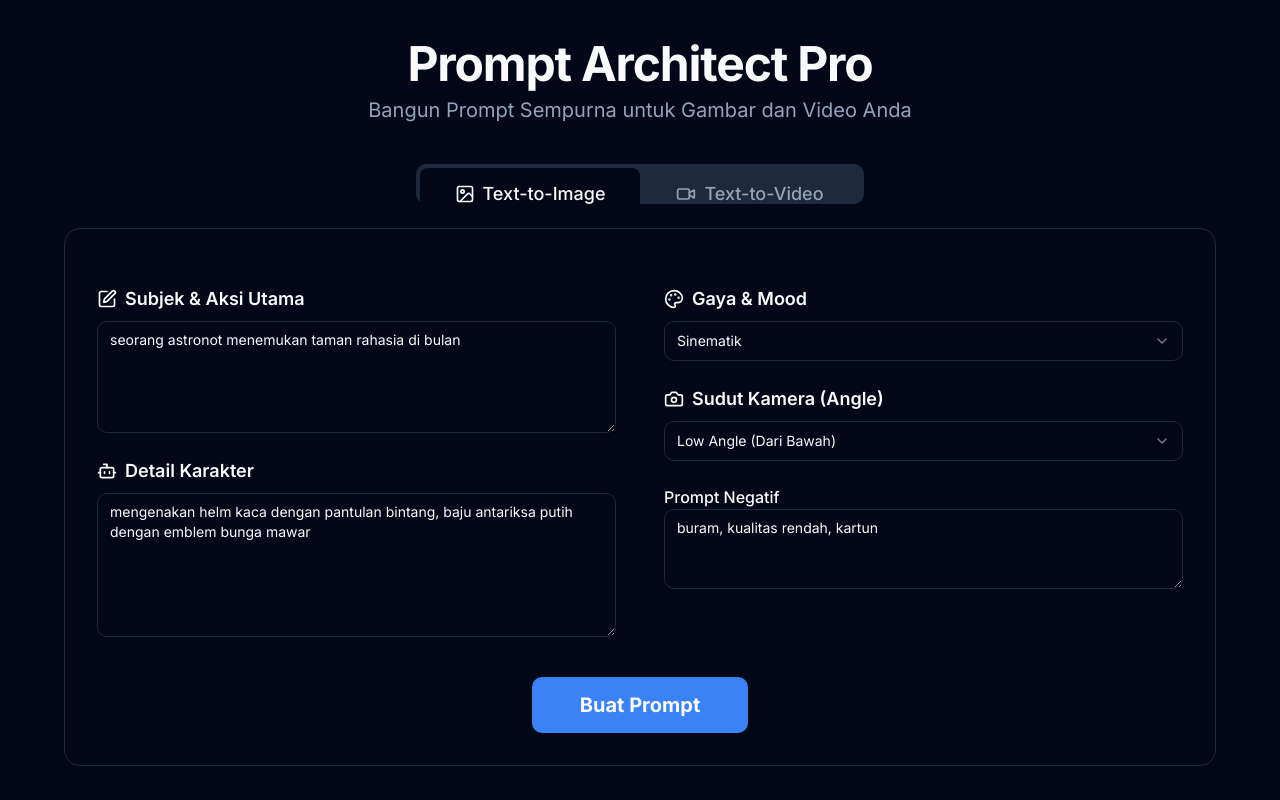
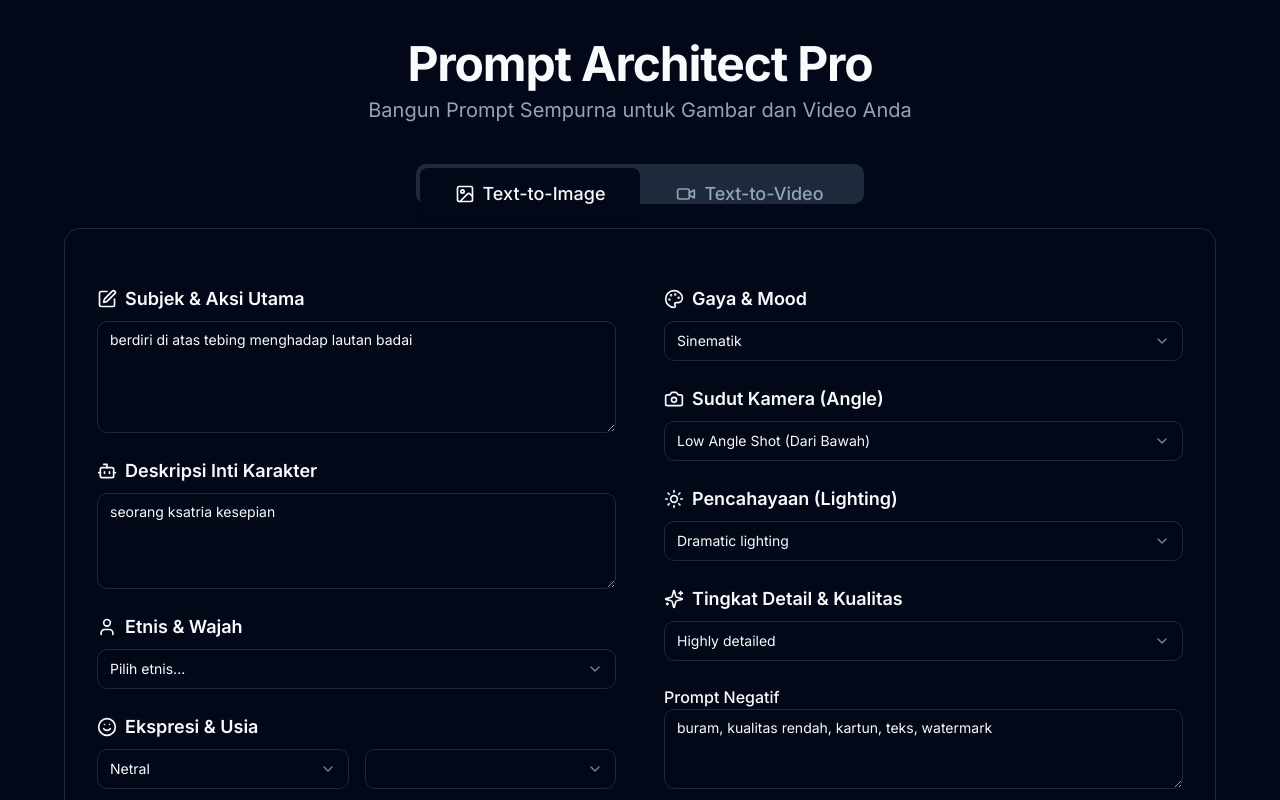
Before and after one commit to wiradipraja/prompt-architect-pro, a Next.js app: page / in a window 1280 px wide. Shown: the top 800 px of the page. Built offline with nearby package versions, Linux system fonts and the light colour scheme.

Commit message:
Update page.tsx

```diff
--- a/app/page.tsx
+++ b/app/page.tsx
@@ -7,66 +7,162 @@ import { Label } from "@/components/ui/label";
 import { Select, SelectContent, SelectItem, SelectTrigger, SelectValue } from "@/components/ui/select";
 import { Textarea } from "@/components/ui/textarea";
 import { Tabs, TabsContent, TabsList, TabsTrigger } from "@/components/ui/tabs";
-import { Image as ImageIcon, Video as VideoIcon, PenSquare, Camera, Palette, Bot, Copy, Check } from "lucide-react";
+// Impor ikon-ikon baru
+import { Image as ImageIcon, Video as VideoIcon, PenSquare, Camera, Palette, Bot, Copy, Check, Sparkles, Sun, Film, Wind, Smile, User, Shirt, Upload } from "lucide-react";
 
 export default function ArchitectPro() {
   const [activeTab, setActiveTab] = useState("image");
 
-  // State untuk input
-  const [subject, setSubject] = useState("seorang astronot menemukan taman rahasia di bulan");
-  const [characterDetails, setCharacterDetails] = useState("mengenakan helm kaca dengan pantulan bintang, baju antariksa putih dengan emblem bunga mawar");
+  // === STATE UNTUK INPUT ===
+  // State Umum
+  const [subject, setSubject] = useState("berdiri di atas tebing menghadap lautan badai");
   const [style, setStyle] = useState("Sinematik");
-  const [angle, setAngle] = useState("Low Angle");
-  const [dialogue, setDialogue] = useState("Aku tidak percaya ini... setelah sekian lama.");
-  const [negativePrompt, setNegativePrompt] = useState("buram, kualitas rendah, kartun");
+  const [angle, setAngle] = useState("Low Angle Shot");
+  const [negativePrompt, setNegativePrompt] = useState("buram, kualitas rendah, kartun, teks, watermark");
 
-  // State BARU untuk output dan tombol salin
+  // State Deskripsi Karakter
+  const [characterDetails, setCharacterDetails] = useState("seorang ksatria kesepian");
+  const [facialDescription, setFacialDescription] = useState(""); // Default kosong = tidak dipilih
+  const [ageRange, setAgeRange] = useState("Dewasa Muda (20-30)");
+  const [outfit, setOutfit] = useState(""); // Default kosong = tidak dipilih
+  const [expression, setExpression] = useState("Netral");
+
+  // State Khusus Gambar
+  const [lighting, setLighting] = useState("Dramatic lighting");
+  const [detailLevel, setDetailLevel] = useState("Highly detailed");
+
+  // State Khusus Video
+  const [motion, setMotion] = useState("Static shot");
+  const [filmQuality, setFilmQuality] = useState("Shot on 35mm film");
+  const [dialogue, setDialogue] = useState("");
+
+  // State untuk Output
   const [generatedPrompt, setGeneratedPrompt] = useState("");
   const [copyButtonText, setCopyButtonText] = useState("Salin");
 
   const handleGenerate = () => {
-    // Merakit prompt
-    let finalPrompt = `${characterDetails}, ${subject}, dengan gaya ${style}, dilihat dari sudut pandang ${angle}. --no ${negativePrompt}`;
+    // Merakit prompt dengan cerdas, mengabaikan field yang kosong
+    const characterParts = [
+      characterDetails,
+      facialDescription,
+      ageRange,
+      expression,
+      outfit,
+    ].filter(part => part); // .filter(part => part) akan menghapus string kosong
 
-    if (activeTab === 'video') {
-        finalPrompt = `VIDEO: ${finalPrompt} | DIALOG: "${dialogue}"`;
+    const basePrompt = [
+      characterParts.join(', '),
+      subject,
+      style,
+      angle
+    ].filter(part => part).join(', ');
+
+    let finalPrompt = "";
+
+    if (activeTab === 'image') {
+      const imageSpecificParts = [lighting, detailLevel];
+      finalPrompt = [basePrompt, ...imageSpecificParts, `--no ${negativePrompt}`].filter(part => part).join(', ');
+    } else { // untuk video
+      const videoSpecificParts = [motion, filmQuality];
+      const visualPrompt = [basePrompt, ...videoSpecificParts].filter(part => part).join(', ');
+
+      if (dialogue) {
+        finalPrompt = `VIDEO: ${visualPrompt} --no ${negativePrompt} | DIALOG: "${dialogue}"`;
+      } else {
+        finalPrompt = `VIDEO: ${visualPrompt} --no ${negativePrompt}`;
+      }
     }
 
-    // Menampilkan hasil di halaman
     setGeneratedPrompt(finalPrompt);
-    setCopyButtonText("Salin"); // Reset tombol salin setiap kali generate baru
+    setCopyButtonText("Salin");
   };
 
   const handleCopy = () => {
     if (!generatedPrompt) return;
     navigator.clipboard.writeText(generatedPrompt);
     setCopyButtonText("Tersalin!");
-    setTimeout(() => {
-      setCopyButtonText("Salin");
-    }, 2000); // Reset setelah 2 detik
+    setTimeout(() => { setCopyButtonText("Salin"); }, 2000);
   };
 
   const renderFormContent = () => (
     <div className="grid grid-cols-1 md:grid-cols-2 gap-x-12 gap-y-8 mt-6">
-      {/* ... (Konten form tetap sama seperti sebelumnya, tidak perlu diubah) ... */}
+      {/* Kolom Kiri: Input Kreatif */}
       <div className="space-y-6">
         <div>
           <Label htmlFor="subject" className="text-lg font-semibold flex items-center gap-2 mb-2"><PenSquare className="w-5 h-5" /> Subjek & Aksi Utama</Label>
           <Textarea id="subject" value={subject} onChange={(e) => setSubject(e.target.value)} placeholder="Apa inti dari adegan ini?" className="h-28" />
         </div>
         <div>
-          <Label htmlFor="character" className="text-lg font-semibold flex items-center gap-2 mb-2"><Bot className="w-5 h-5" /> Detail Karakter</Label>
-          <Textarea id="character" value={characterDetails} onChange={(e) => setCharacterDetails(e.target.value)} placeholder="Jelaskan karakter secara detail..." className="h-36" />
+          <Label htmlFor="character" className="text-lg font-semibold flex items-center gap-2 mb-2"><Bot className="w-5 h-5" /> Deskripsi Inti Karakter</Label>
+          <Textarea id="character" value={characterDetails} onChange={(e) => setCharacterDetails(e.target.value)} placeholder="Jelaskan karakter secara umum..." className="h-24" />
         </div>
-        {activeTab === 'video' && (
-          <div>
-            <Label htmlFor="dialogue" className="text-lg font-semibold flex items-center gap-2 mb-2"><VideoIcon className="w-5 h-5 text-blue-400" /> Naskah Dialog</Label>
-            <Textarea id="dialogue" value={dialogue} onChange={(e) => setDialogue(e.target.value)} placeholder="Tuliskan dialog yang akan diucapkan..." className="h-24" />
+        {/* === FIELD KARAKTER BARU === */}
+        <div>
+          <Label className="text-lg font-semibold flex items-center gap-2 mb-2"><User className="w-5 h-5" /> Etnis & Wajah</Label>
+          <Select value={facialDescription} onValueChange={setFacialDescription}><SelectTrigger><SelectValue placeholder="Pilih etnis..." /></SelectTrigger>
+            <SelectContent>
+              <SelectItem value="">Tidak ada yang dipilih</SelectItem>
+              <SelectItem value="Arabian">Arabian</SelectItem>
+              <SelectItem value="Asian (East)">Asian (Timur)</SelectItem>
+              <SelectItem value="Asian (South)">Asian (Selatan)</SelectItem>
+              <SelectItem value="African">African</SelectItem>
+              <SelectItem value="Caucasian">Caucasian</SelectItem>
+              <SelectItem value="Hispanic/Latino">Hispanic/Latino</SelectItem>
+              <SelectItem value="Native American">Native American</SelectItem>
+            </SelectContent>
+          </Select>
+        </div>
+        <div>
+          <Label className="text-lg font-semibold flex items-center gap-2 mb-2"><Smile className="w-5 h-5" /> Ekspresi & Usia</Label>
+          <div className="flex gap-4">
+            <Select value={expression} onValueChange={setExpression}><SelectTrigger><SelectValue placeholder="Pilih ekspresi..." /></SelectTrigger>
+              <SelectContent>
+                <SelectItem value="Netral">Netral</SelectItem>
+                <SelectItem value="Senyum bahagia">Senyum bahagia</SelectItem>
+                <SelectItem value="Tertawa">Tertawa</SelectItem>
+                <SelectItem value="Sedih, menangis">Sedih, menangis</SelectItem>
+                <SelectItem value="Marah, berteriak">Marah, berteriak</SelectItem>
+                <SelectItem value="Terkejut">Terkejut</SelectItem>
+                <SelectItem value="Fokus, serius">Fokus, serius</SelectItem>
+              </SelectContent>
+            </Select>
+            <Select value={ageRange} onValueChange={setAgeRange}><SelectTrigger><SelectValue placeholder="Pilih usia..." /></SelectTrigger>
+              <SelectContent>
+                <SelectItem value="Bayi">Bayi (0-2 thn)</SelectItem>
+                <SelectItem value="Anak-anak">Anak-anak (3-12 thn)</SelectItem>
+                <SelectItem value="Remaja">Remaja (13-19 thn)</SelectItem>
+                <SelectItem value="Dewasa Muda">Dewasa Muda (20-30 thn)</SelectItem>
+                <SelectItem value="Dewasa">Dewasa (31-50 thn)</SelectItem>
+                <SelectItem value="Paruh Baya">Paruh Baya (51-65 thn)</SelectItem>
+                <SelectItem value="Lansia">Lansia (65+ thn)</SelectItem>
+              </SelectContent>
+            </Select>
           </div>
-        )}
+        </div>
+        <div>
+          <Label className="text-lg font-semibold flex items-center gap-2 mb-2"><Shirt className="w-5 h-5" /> Pakaian (Outfit)</Label>
+          <Select value={outfit} onValueChange={setOutfit}><SelectTrigger><SelectValue placeholder="Pilih pakaian..." /></SelectTrigger>
+            <SelectContent>
+              <SelectItem value="">Tidak ada yang dipilih</SelectItem>
+              <SelectItem value="Pakaian formal, jas, gaun">Pakaian Formal (Jas, Gaun)</SelectItem>
+              <SelectItem value="Pakaian kasual, t-shirt, jeans">Pakaian Kasual (T-shirt, Jeans)</SelectItem>
+              <SelectItem value="Pakaian olahraga">Pakaian Olahraga</SelectItem>
+              <SelectItem value="Pakaian seksi, lingerie">Pakaian Seksi (Lingerie)</SelectItem>
+              <SelectItem value="Baju zirah abad pertengahan">Baju Zirah Abad Pertengahan</SelectItem>
+              <SelectItem value="Pakaian fiksi ilmiah, futuristik">Pakaian Fiksi Ilmiah</SelectItem>
+              <SelectItem value="Pakaian vintage, retro">Pakaian Vintage / Retro</SelectItem>
+              <SelectItem value="Pakaian gotik, punk">Pakaian Gotik / Punk</SelectItem>
+            </SelectContent>
+          </Select>
+        </div>
       </div>
+
+      {/* Kolom Kanan: Pengaturan Teknis */}
       <div className="space-y-6">
-        <div>
+        {/* ... (Konten kolom kanan yang sudah ada + tambahan baru) ... */}
+        {/* ... (Gaya & Mood, Sudut Kamera) ... */}
+        {/* ... (Render kondisional untuk Gambar & Video) ... */}
+         <div>
           <Label className="text-lg font-semibold flex items-center gap-2 mb-2"><Palette className="w-5 h-5" /> Gaya & Mood</Label>
           <Select value={style} onValueChange={setStyle}><SelectTrigger><SelectValue placeholder="Pilih gaya..." /></SelectTrigger>
             <SelectContent>
@@ -82,14 +178,76 @@ export default function ArchitectPro() {
           <Label className="text-lg font-semibold flex items-center gap-2 mb-2"><Camera className="w-5 h-5" /> Sudut Kamera (Angle)</Label>
           <Select value={angle} onValueChange={setAngle}><SelectTrigger><SelectValue placeholder="Pilih sudut pandang..." /></SelectTrigger>
             <SelectContent>
-              <SelectItem value="High Angle">High Angle (Dari Atas)</SelectItem>
-              <SelectItem value="Eye-Level">Eye-Level (Sejajar Mata)</SelectItem>
-              <SelectItem value="Low Angle">Low Angle (Dari Bawah)</SelectItem>
+              <SelectItem value="Eye-Level Shot">Eye-Level Shot (Sejajar Mata)</SelectItem>
+              <SelectItem value="Low Angle Shot">Low Angle Shot (Dari Bawah)</SelectItem>
+              <SelectItem value="High Angle Shot">High Angle Shot (Dari Atas)</SelectItem>
+              <SelectItem value="POV">POV (Point of View)</SelectItem>
+              <SelectItem value="Selfie Shot">Selfie Foto / Vlogger</SelectItem>
               <SelectItem value="Dutch Angle">Dutch Angle (Miring)</SelectItem>
               <SelectItem value="Top-down View">Top-down View (Tegak Lurus)</SelectItem>
             </SelectContent>
           </Select>
         </div>
+
+        {activeTab === 'image' && (
+          <>
+            <div>
+              <Label className="text-lg font-semibold flex items-center gap-2 mb-2"><Sun className="w-5 h-5" /> Pencahayaan (Lighting)</Label>
+              <Select value={lighting} onValueChange={setLighting}><SelectTrigger><SelectValue placeholder="Pilih pencahayaan..." /></SelectTrigger>
+                <SelectContent>
+                  <SelectItem value="Cinematic lighting">Cinematic lighting</SelectItem>
+                  <SelectItem value="Dramatic lighting">Dramatic lighting</SelectItem>
+                  <SelectItem value="Golden hour">Golden hour</SelectItem>
+                  <SelectItem value="Soft light">Soft light</SelectItem>
+                  <SelectItem value="Neon glow">Neon glow</SelectItem>
+                </SelectContent>
+              </Select>
+            </div>
+            <div>
+              <Label className="text-lg font-semibold flex items-center gap-2 mb-2"><Sparkles className="w-5 h-5" /> Tingkat Detail & Kualitas</Label>
+              <Select value={detailLevel} onValueChange={setDetailLevel}><SelectTrigger><SelectValue placeholder="Pilih kualitas..." /></SelectTrigger>
+                <SelectContent>
+                  <SelectItem value="Highly detailed">Highly detailed</SelectItem>
+                  <SelectItem value="8K">8K</SelectItem>
+                  <SelectItem value="Sharp focus">Sharp focus</SelectItem>
+                  <SelectItem value="Insanely detailed">Insanely detailed</SelectItem>
+                </SelectContent>
+              </Select>
+            </div>
+          </>
+        )}
+
+        {activeTab === 'video' && (
+          <>
+            <div>
+              <Label className="text-lg font-semibold flex items-center gap-2 mb-2"><Wind className="w-5 h-5" /> Gerakan (Motion)</Label>
+              <Select value={motion} onValueChange={setMotion}><SelectTrigger><SelectValue placeholder="Pilih gerakan..." /></SelectTrigger>
+                <SelectContent>
+                  <SelectItem value="Slow motion">Slow motion</SelectItem>
+                  <SelectItem value="Time-lapse">Time-lapse</SelectItem>
+                  <SelectItem value="Panning shot">Panning shot</SelectItem>
+                  <SelectItem value="Static shot">Static shot</SelectItem>
+                  <SelectItem value="Dynamic movement">Dynamic movement</SelectItem>
+                </SelectContent>
+              </Select>
+            </div>
+            <div>
+              <Label className="text-lg font-semibold flex items-center gap-2 mb-2"><Film className="w-5 h-5" /> Kualitas Film</Label>
+              <Select value={filmQuality} onValueChange={setFilmQuality}><SelectTrigger><SelectValue placeholder="Pilih kualitas film..." /></SelectTrigger>
+                <SelectContent>
+                  <SelectItem value="Shot on 35mm film">Shot on 35mm film</SelectItem>
+                  <SelectItem value="Found footage style">Found footage style</SelectItem>
+                  <SelectItem value="Documentary style">Documentary style</SelectItem>
+                </SelectContent>
+              </Select>
+            </div>
+            <div>
+              <Label htmlFor="dialogue" className="text-lg font-semibold flex items-center gap-2 mb-2"><VideoIcon className="w-5 h-5 text-blue-400" /> Naskah Dialog</Label>
+              <Textarea id="dialogue" value={dialogue} onChange={(e) => setDialogue(e.target.value)} placeholder="Tuliskan dialog yang akan diucapkan..." className="h-24" />
+            </div>
+          </>
+        )}
+
         <div>
             <Label htmlFor="negative" className="text-base font-medium">Prompt Negatif</Label>
             <Textarea id="negative" value={negativePrompt} onChange={(e) => setNegativePrompt(e.target.value)} placeholder="contoh: buram, teks, watermark" className="h-20" />
@@ -113,7 +271,8 @@ export default function ArchitectPro() {
           </TabsList>
 
           <div className="bg-card mt-6 p-8 rounded-2xl border">
-              {renderFormContent()}
+              <TabsContent value="image">{renderFormContent()}</TabsContent>
+              <TabsContent value="video">{renderFormContent()}</TabsContent>
               <div className="mt-10 text-center">
                   <Button size="lg" className="px-12 py-7 text-xl font-bold" onClick={handleGenerate}>
                       Buat Prompt
@@ -122,29 +281,17 @@ export default function ArchitectPro() {
           </div>
         </Tabs>
 
-        {/* === AREA OUTPUT BARU === */}
         {generatedPrompt && (
           <div className="w-full max-w-6xl mt-8">
             <Label className="text-lg font-semibold">Hasil Prompt:</Label>
             <div className="relative mt-2 p-4 border rounded-lg bg-secondary text-secondary-foreground font-mono">
               <p>{generatedPrompt}</p>
-              <Button
-                variant="ghost"
-                size="icon"
-                className="absolute top-2 right-2 h-8 w-8"
-                onClick={handleCopy}
-              >
-                {copyButtonText === "Salin" ? (
-                  <Copy className="h-4 w-4" />
-                ) : (
-                  <Check className="h-4 w-4 text-green-400" />
-                )}
+              <Button variant="ghost" size="icon" className="absolute top-2 right-2 h-8 w-8" onClick={handleCopy}>
+                {copyButtonText === "Salin" ? (<Copy className="h-4 w-4" />) : (<Check className="h-4 w-4 text-green-400" />)}
               </Button>
             </div>
           </div>
         )}
-        {/* === AKHIR AREA OUTPUT BARU === */}
-
       </div>
     </main>
   );
```
